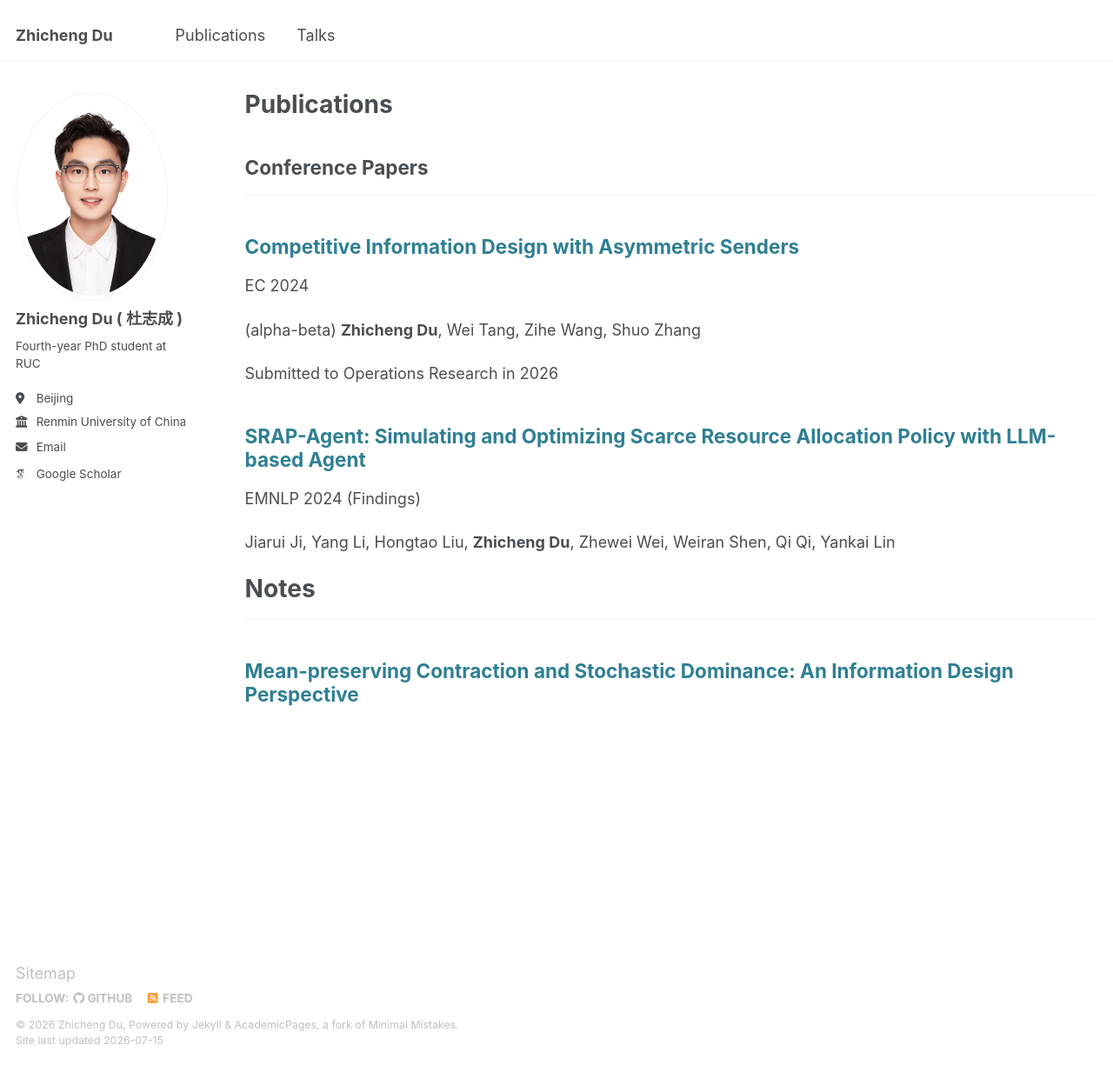
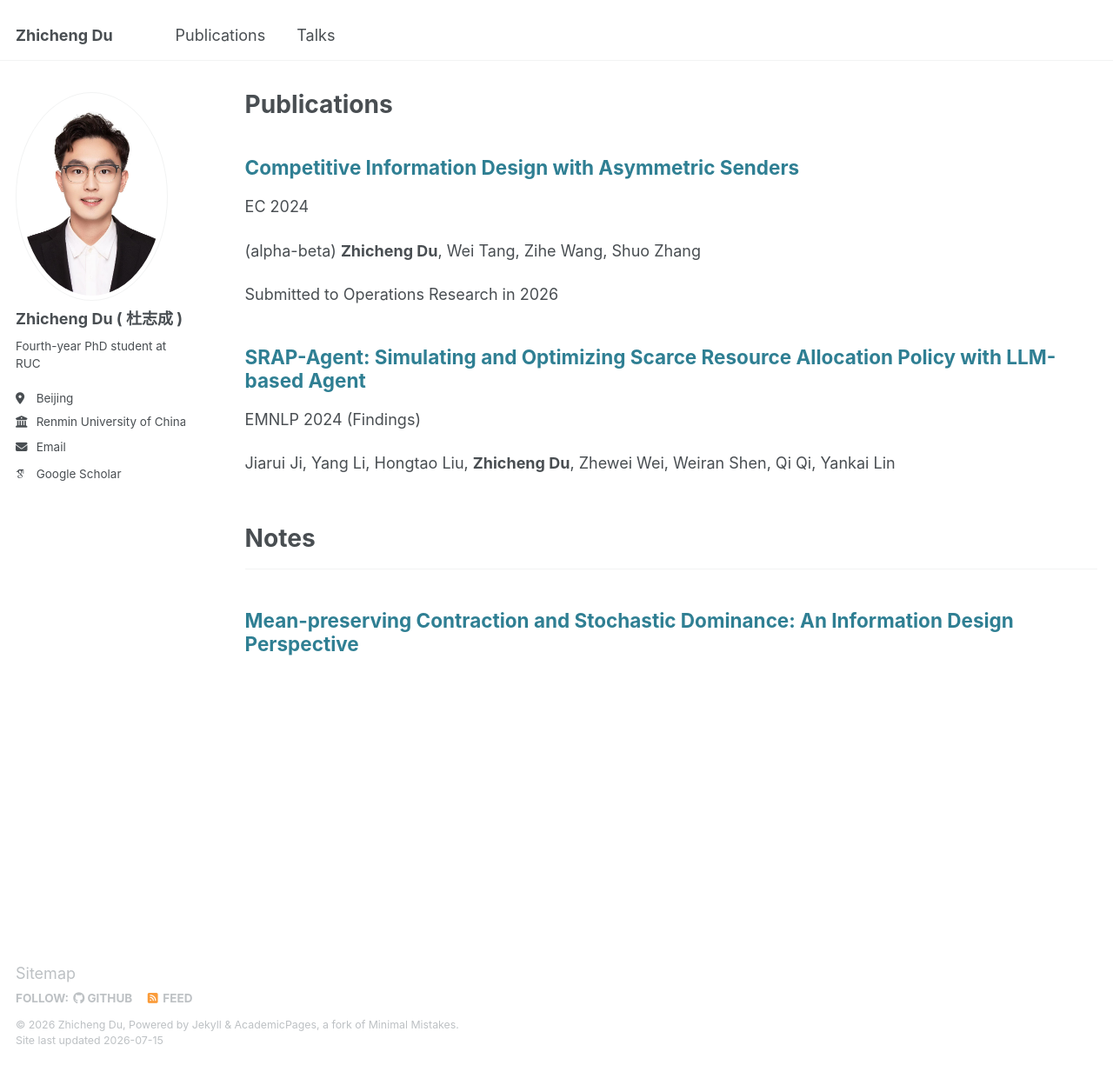
Before and after one commit to DUABC/zhichengdu, a Jekyll site: the page built from _pages/publications.html, in a window 1280 px wide and 1225 px high. Shown: the whole window at 87% size. Built offline with Jekyll 4.4.1, drawn with Linux system fonts in a browser that asks for light colours; some web fonts are replaced.

Commit message:
Adjust publication section headings

```diff
--- a/_pages/publications.html
+++ b/_pages/publications.html
@@ -20,8 +20,9 @@ author_profile: true
         {% continue %}
       {% endif %}
       {% unless title_shown %}
-        {% if category[0] == "working" or category[0] == "note" %}
-          <h1>{{ category[1].title }}</h1><hr />
+        {% if category[0] == "conference" %}
+        {% elsif category[0] == "working" or category[0] == "note" %}
+          <h1 class="publication-section-title">{{ category[1].title }}</h1><hr />
         {% else %}
           <h2>{{ category[1].title }}</h2><hr />
         {% endif %}
--- a/_sass/layout/_archive.scss
+++ b/_sass/layout/_archive.scss
@@ -54,6 +54,10 @@
   a + a {
     opacity: 0.5;
   }
+}
+
+.publication-section-title {
+  margin-top: 2em;
 }
 
 /* remove border*/
```
